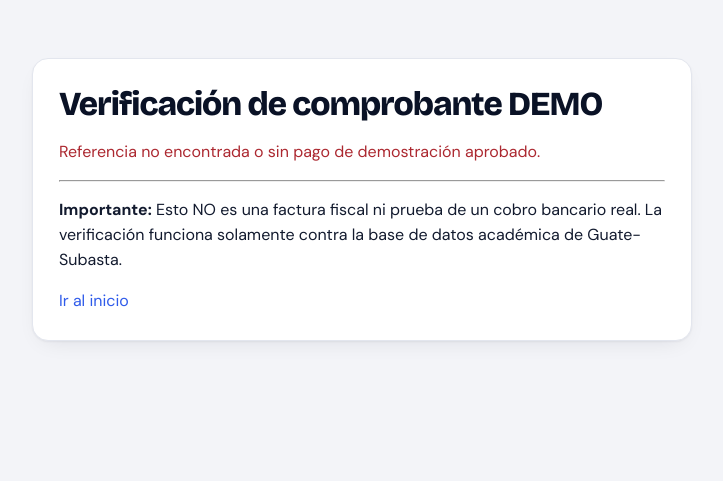
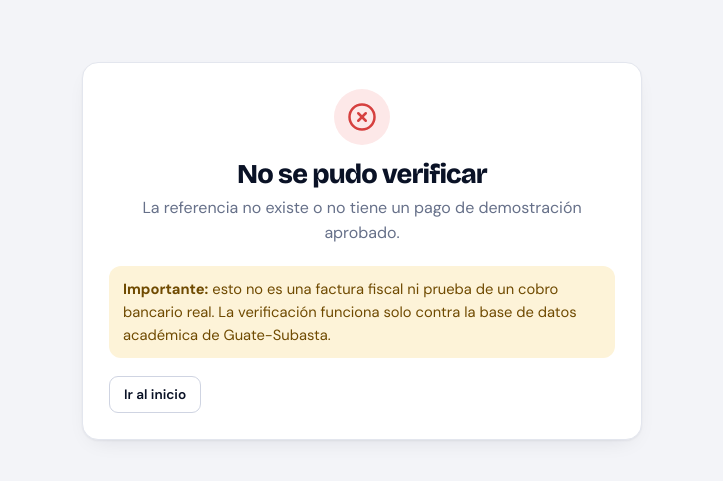
Before and after one commit to gsals-bit/Guate-Subasta-programacion, a PHP site: template guate-subasta/views/cliente/verificar_factura.php in a window 1280 px wide. Shown: the part 64-545 px from the top of the page, without its empty margins (278-1001 px from the left). Run offline with PHP 8.4, Linux system fonts and the light colour scheme; the template is opened without the code that fills it, so the values that code supplies are empty.

Commit message:
rediseño de verificacion de comprobante

```diff
--- a/guate-subasta/assets/css/styles.css
+++ b/guate-subasta/assets/css/styles.css
@@ -823,3 +823,14 @@ input[type=file]::file-selector-button { margin-right: 12px; padding: 7px 14px;
   .auth-split { grid-template-columns: 1fr; margin: 12px auto; }
   .auth-aside, .auth-form { padding: 28px 24px; }
 }
+
+/* ==========================================================
+   VERIFICACIÓN DE COMPROBANTE (views/cliente/verificar_factura.php)
+   ========================================================== */
+.verify { max-width: 560px; margin: 28px auto; }
+.verify h1 { text-align: center; font-size: 1.7rem; }
+.verify .lead { margin: 0 0 20px; text-align: center; color: var(--muted); }
+.verify-icon { width: 56px; height: 56px; display: grid; place-items: center; margin: 0 auto 14px; border-radius: 50%; }
+.verify-icon .ico { width: 30px; height: 30px; }
+.verify-icon.ok { background: var(--green-soft); color: var(--green); }
+.verify-icon.fail { background: var(--red-soft); color: var(--red); }
--- a/guate-subasta/views/cliente/verificar_factura.php
+++ b/guate-subasta/views/cliente/verificar_factura.php
@@ -1,14 +1,25 @@
-<section class="panel" style="max-width:660px;margin:24px auto">
-<h1>Verificación de comprobante DEMO</h1>
+<section class="panel verify">
 <?php if (!$comprobante): ?>
- <p style="color:#ac2830">Referencia no encontrada o sin pago de demostración aprobado.</p>
+  <div class="verify-icon fail">
+    <svg class="ico" viewBox="0 0 24 24" fill="none" stroke="currentColor" stroke-width="2" stroke-linecap="round" stroke-linejoin="round" aria-hidden="true"><circle cx="12" cy="12" r="10"/><path d="m15 9-6 6"/><path d="m9 9 6 6"/></svg>
+  </div>
+  <h1>No se pudo verificar</h1>
+  <p class="lead">La referencia no existe o no tiene un pago de demostración aprobado.</p>
 <?php else: ?>
- <p style="color:#167a47;font-weight:bold">✓ La referencia corresponde a una compra simulada registrada.</p>
- <p><strong>Referencia:</strong> <?=e($comprobante['referencia_demo'])?></p>
- <p><strong>Artículo:</strong> <?=e($comprobante['articulo'])?></p>
- <p><strong>Monto:</strong> Q <?=number_format((float)$comprobante['total'],2)?></p>
- <p><strong>Fecha:</strong> <?=e(date('d/m/Y H:i',strtotime($comprobante['fecha_pago'])))?></p>
+  <div class="verify-icon ok">
+    <svg class="ico" viewBox="0 0 24 24" fill="none" stroke="currentColor" stroke-width="2" stroke-linecap="round" stroke-linejoin="round" aria-hidden="true"><circle cx="12" cy="12" r="10"/><path d="m9 12 2 2 4-4"/></svg>
+  </div>
+  <h1>Comprobante verificado</h1>
+  <p class="lead">La referencia corresponde a una compra simulada registrada.</p>
+
+  <div class="summary-line"><span>Referencia</span><b><?=e($comprobante['referencia_demo'])?></b></div>
+  <div class="summary-line"><span>Artículo</span><b><?=e($comprobante['articulo'])?></b></div>
+  <div class="summary-line"><span>Monto</span><b>Q <?=number_format((float)$comprobante['total'],2)?></b></div>
+  <div class="summary-line"><span>Fecha</span><b><?=e(date('d/m/Y h:i A',strtotime($comprobante['fecha_pago'])))?></b></div>
 <?php endif; ?>
- <hr><p><strong>Importante:</strong> Esto NO es una factura fiscal ni prueba de un cobro bancario real. La verificación funciona solamente contra la base de datos académica de Guate-Subasta.</p>
- <a href="index.php">Ir al inicio</a>
+
+  <div class="notice warn">
+    <strong>Importante:</strong> esto no es una factura fiscal ni prueba de un cobro bancario real. La verificación funciona solo contra la base de datos académica de Guate-Subasta.
+  </div>
+  <a class="button sm ghost" style="margin-top:18px" href="index.php">Ir al inicio</a>
 </section>
```
